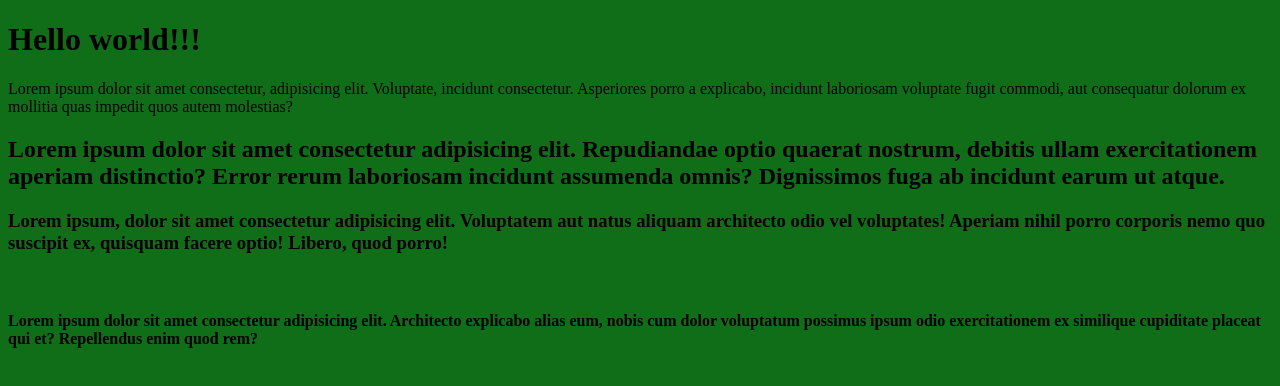
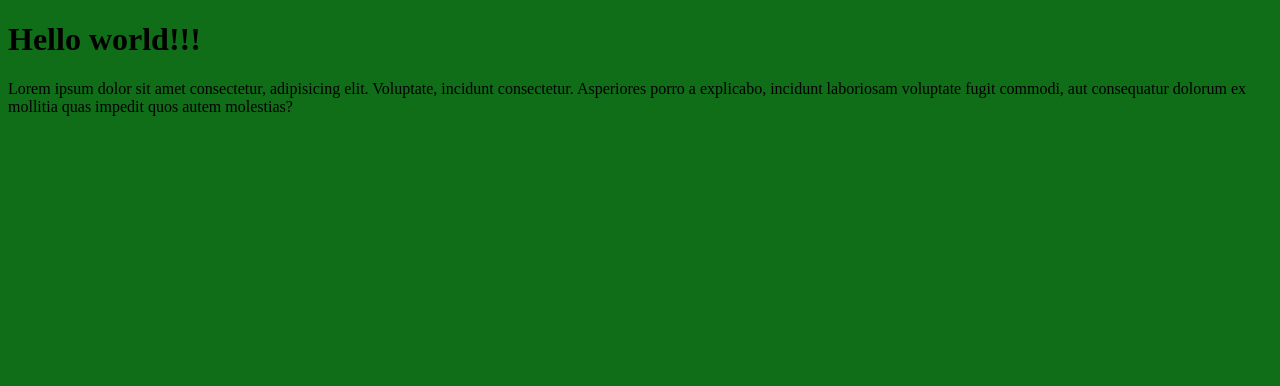
Before and after one commit to Jahongir777/landing-page, a plain HTML site: page index.html in a window 1280 px wide. Drawn offline with Linux system fonts and the light colour scheme.

Commit message:
eddited html file

```diff
--- a/index.html
+++ b/index.html
@@ -13,15 +13,7 @@
     Lorem ipsum dolor sit amet consectetur, adipisicing elit. Voluptate, incidunt consectetur. Asperiores porro a
     explicabo, incidunt laboriosam voluptate fugit commodi, aut consequatur dolorum ex mollitia quas impedit quos autem
     molestias?
-    <h2>Lorem ipsum dolor sit amet consectetur adipisicing elit. Repudiandae optio quaerat nostrum, debitis ullam
-        exercitationem aperiam distinctio? Error rerum laboriosam incidunt assumenda omnis? Dignissimos fuga ab incidunt
-        earum ut atque.
-    </h2>
-    <h3>Lorem ipsum, dolor sit amet consectetur adipisicing elit. Voluptatem aut natus aliquam architecto odio vel
-        voluptates! Aperiam nihil porro corporis nemo quo suscipit ex, quisquam facere optio! Libero, quod porro!</h3></br>
-    <h4>Lorem ipsum dolor sit amet consectetur adipisicing elit. Architecto explicabo alias eum, nobis cum dolor
-        voluptatum possimus ipsum odio exercitationem ex similique cupiditate placeat qui et? Repellendus enim quod rem?
-    </h4>
+
 </body>
 
 </html>
```
